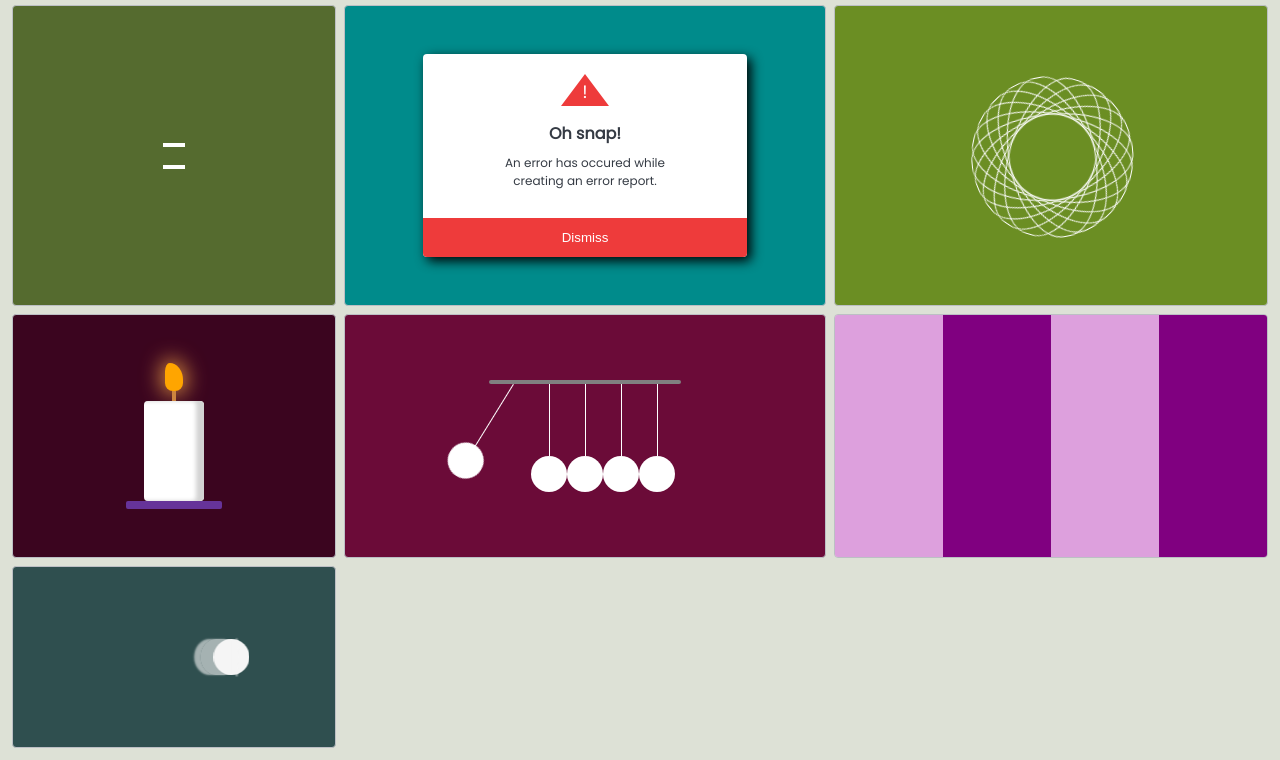
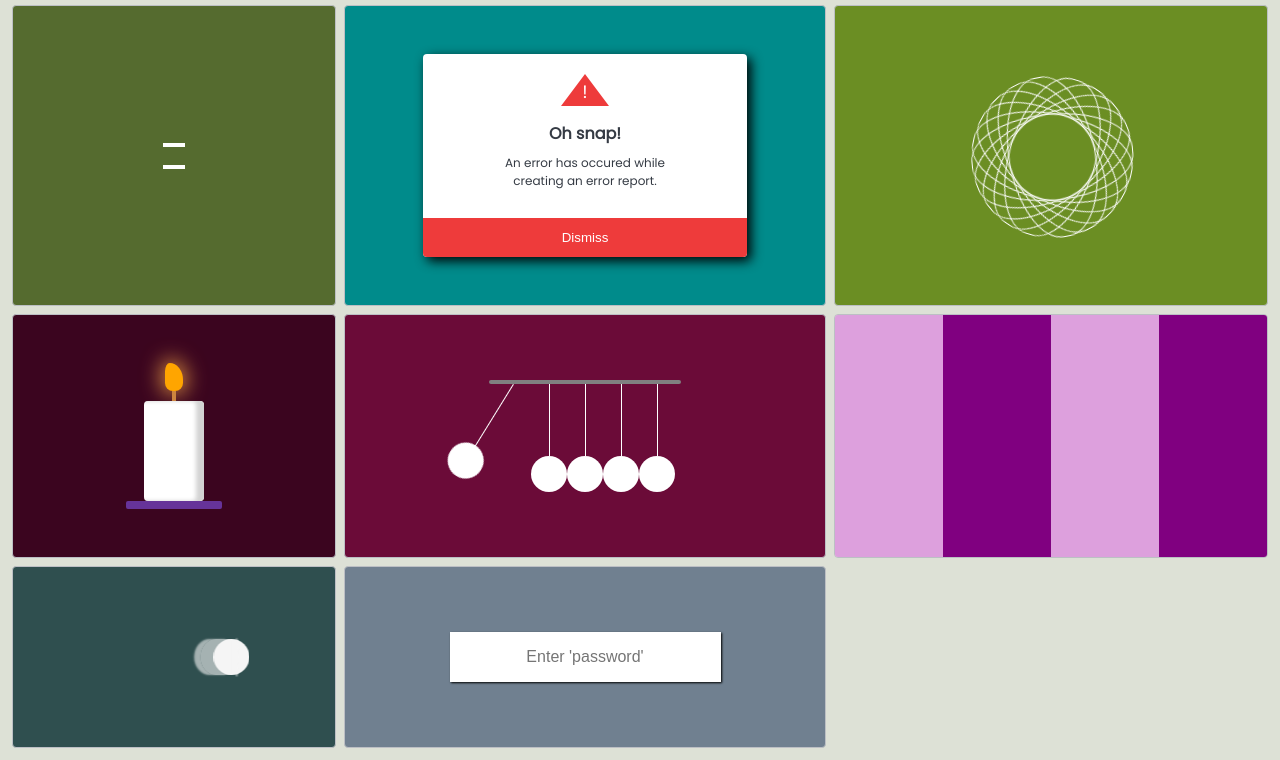
Before and after one commit to justemoilouise/100-days-css, a website with bundled scripts: page src/index.html in a window 1280 px wide. Shown: the part 2419-3179 px from the top of the page. Built offline with nearby package versions, Linux system fonts and the light colour scheme.

Commit message:
challenge76

```diff
--- a/src/css/challenge.css
+++ b/src/css/challenge.css
@@ -1830,3 +1830,17 @@
     transform: scaleX(0);
   }
 }
+
+/** Challenge 76 - Input field **/
+.challenge76 {
+  background-color: slategray;
+}
+
+.challenge76 input {
+  border: none;
+  outline: none;
+  text-align: center;
+  font-size: 16px;
+  padding: 16px 32px;
+  box-shadow: 1px 1px 2px black;
+}
--- a/src/index.html
+++ b/src/index.html
@@ -390,6 +390,9 @@
         <div class="ball"></div>
       </div>
     </div>
+    <div class="challengeCard center challenge76" title="Challenge #76">
+      <input placeholder="Enter 'password'" />
+    </div>
   </main>
 
   <link rel="preconnect" href="https://fonts.gstatic.com">
```
